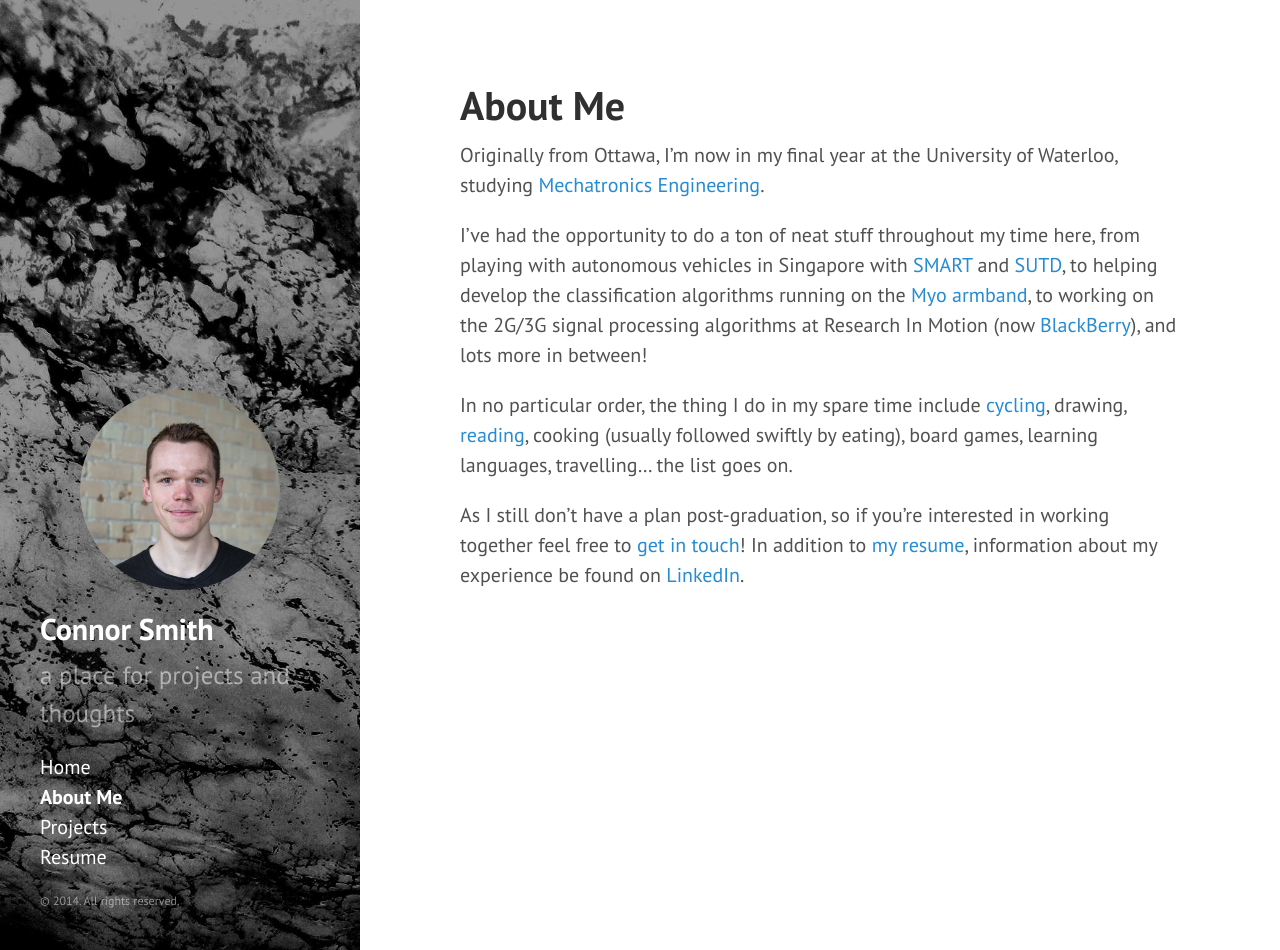
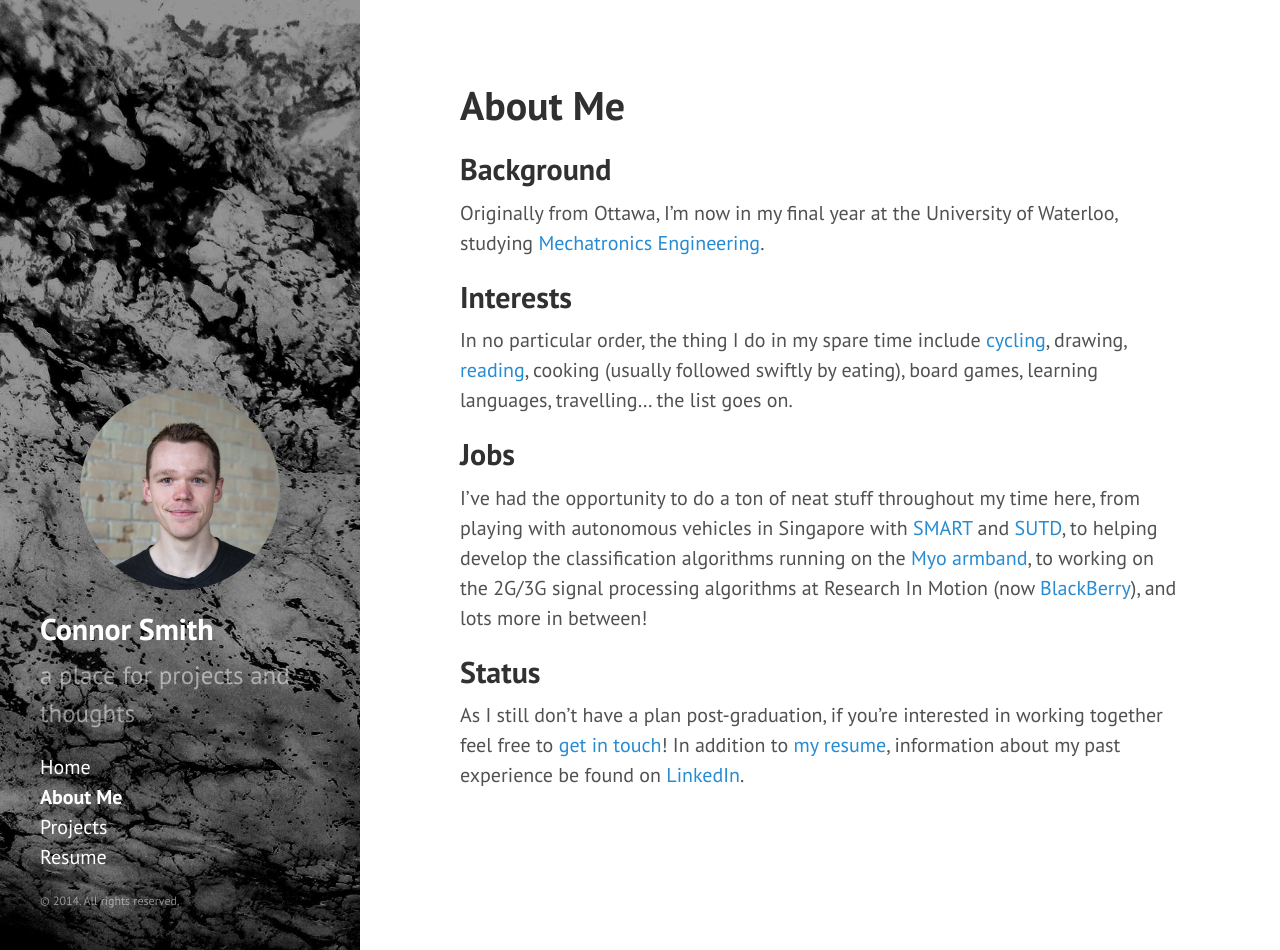
Before and after one commit to connorsmith/connorsmith.github.io, a Jekyll site: the page built from about.md, in a window 1280 px wide and 950 px high. Built offline with Jekyll 4.4.1, drawn with Linux system fonts in a browser that asks for light colours; Markdown is read by kramdown in place of the engine named in the settings.

Commit message:
break About Me and Projects into sections

```diff
--- a/about.md
+++ b/about.md
@@ -3,11 +3,19 @@ layout: page
 title: About Me
 ---
 
+## Background
+
 Originally from Ottawa, I'm now in my final year at the University of Waterloo, studying [Mechatronics Engineering](https://uwaterloo.ca/mechanical-mechatronics-engineering/).
+
+## Interests
+
+In no particular order, the thing I do in my spare time include [cycling](http://www.strava.com/athletes/4374239), drawing, [reading](https://www.goodreads.com/user/show/3353185-connor), cooking (usually followed swiftly by eating), board games, learning languages, travelling... the list goes on.
+
+## Jobs
 
 I've had the opportunity to do a ton of neat stuff throughout my time here, from playing
 with autonomous vehicles in Singapore with [SMART](http://smart.mit.edu/research/future-urban-mobility/future-urban-mobility.html) and [SUTD](http://www.sutd.edu.sg/), to helping develop the classification algorithms running on the [Myo armband](https://www.thalmic.com/en/myo/), to working on the 2G/3G signal processing algorithms at Research In Motion (now [BlackBerry](http://ca.blackberry.com/)), and lots more in between!
 
-In no particular order, the thing I do in my spare time include [cycling](http://www.strava.com/athletes/4374239), drawing, [reading](https://www.goodreads.com/user/show/3353185-connor), cooking (usually followed swiftly by eating), board games, learning languages, travelling... the list goes on.
+## Status
 
-As I still don't have a plan post-graduation, so if you're interested in working together feel free to [get in touch](mailto:con.smith13@gmail.com)! In addition to [my resume]({{ site.baseurl }}public/connor-resume.pdf), information about my experience be found on [LinkedIn](https://www.linkedin.com/in/conthesmith).
+As I still don't have a plan post-graduation, if you're interested in working together feel free to [get in touch](mailto:con.smith13@gmail.com)! In addition to [my resume]({{ site.baseurl }}public/connor-resume.pdf), information about my past experience be found on [LinkedIn](https://www.linkedin.com/in/conthesmith).
```
Also changed, not shown: _drafts/ekf-omniwheel.md (+11 -3 lines), projects.md (+5 -1 lines), assets/images/ekf-omni/carnegie-vehicle.png (added).
